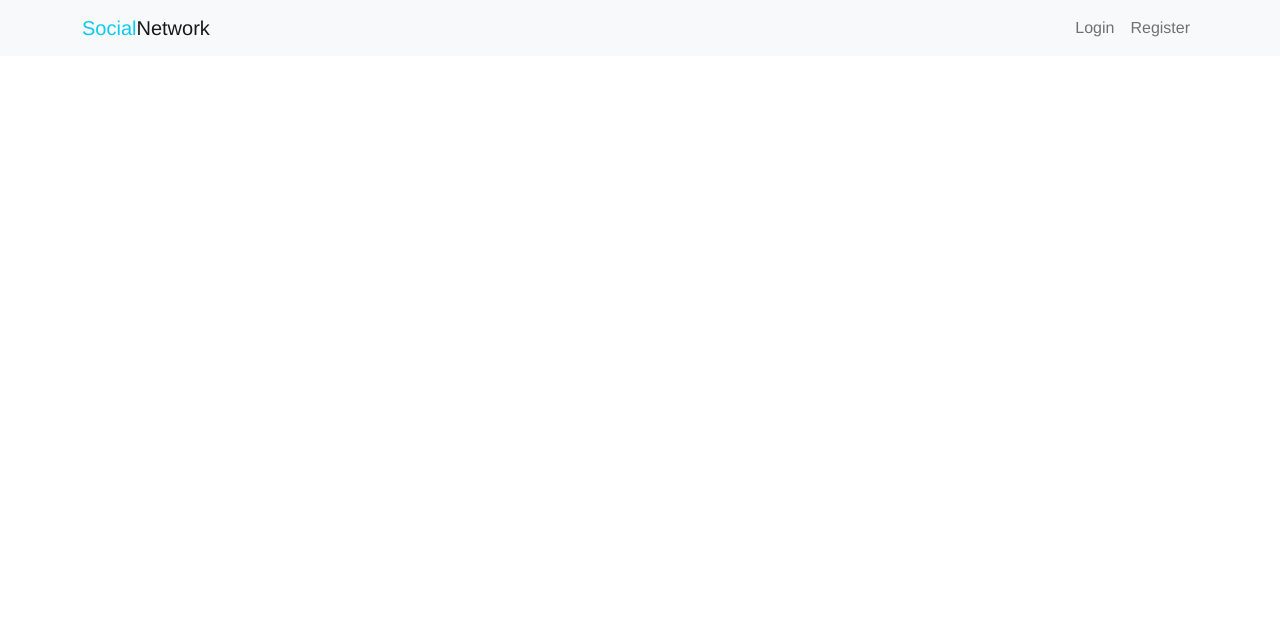
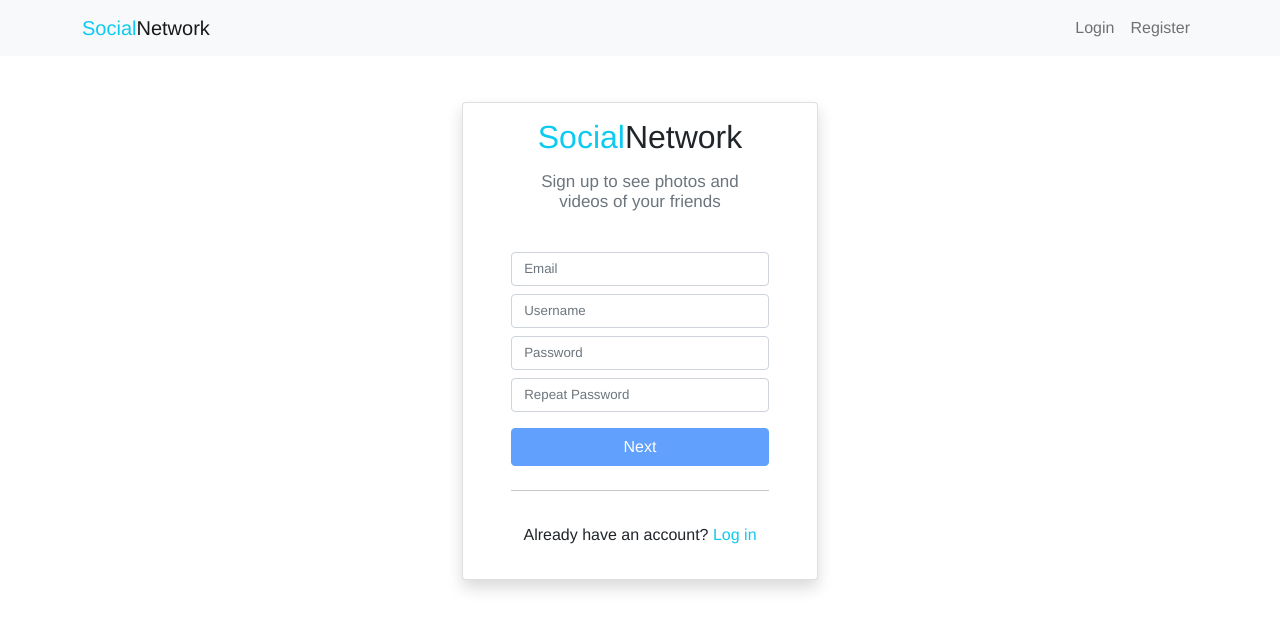
Before and after one commit to EmilArnaudov/angular-social-network, an Angular app: page /register in a window 1280 px wide. Shown: the top 630 px of the page. Built offline with nearby package versions, Linux system fonts and the light colour scheme.

Commit message:
create register form

```diff
--- a/src/app/auth/register/register.component.html
+++ b/src/app/auth/register/register.component.html
@@ -1 +1,57 @@
-<p>register works!</p>
+<div class="container">
+    <div class="row  d-flex align-items-center justify-content-center mt-5">
+        <div class="col-lg-4 col-md-8 col-sm-8">
+            <div class="card shadow">
+                <div class="card-title text-center">
+                    <h2 class="title">
+                        <span class="text-info">Social</span>Network
+                    </h2>
+
+                    <h4 class="title text-secondary">Sign up to see photos and videos of your friends</h4>
+                </div>
+                <div class="card-body">
+
+                    <div class="input-wrapper align-items-center">
+
+
+                        <div class="mg-4">
+                            <!-- <label for="email" class="form-label">Email</label> -->
+                            <input type="text" class="form-control" id="email" name="email" placeholder="Email">
+                        </div>
+
+                        <div class="mg-4">
+                            <!-- <label for="email" class="form-label">Email</label> -->
+                            <input type="text" class="form-control" id="username" name="username" placeholder="Username">
+                        </div>
+
+                        <div class="mg-4">
+                            <!-- <label for="password" class="form-label">Password</label> -->
+                            <input type="password" class="form-control" id="password" name="password" placeholder="Password">
+                        </div>
+
+                        <div class="mg-4">
+                            <!-- <label for="password" class="form-label">Password</label> -->
+                            <input type="password" class="form-control" id="repeatPassword" name="repeatPassword" placeholder="Repeat Password">
+                        </div>
+
+                        <div class="d-grid mg-4">
+                            <button disabled type="button" class="btn btn-primary">Next</button>
+                        </div>
+
+                        <hr>
+
+                        <div class="mg-4 text-center pt-3 pb-3">
+                            Already have an account? <span id="sign-up" class="text-info" routerLink="/login">Log in</span>
+                        </div>
+
+                    </div>
+
+
+
+
+
+                </div>
+            </div>
+        </div>
+    </div>
+</div>
--- a/src/app/auth/register/register.component.scss
+++ b/src/app/auth/register/register.component.scss
@@ -0,0 +1,36 @@
+.container {
+    margin-top: 8%;
+}
+
+.title {
+    margin-top: 15px;
+    margin-bottom: 15px;
+    text-align: center;
+}
+
+.input-wrapper {
+    width: 80%;
+    margin: 0 auto;
+}
+
+input {
+    margin-bottom: 8px ;
+    font-size: smaller;
+}
+
+button {
+    margin-top: 8px;
+    margin-bottom: 8px;
+}
+
+
+#sign-up:hover {
+    cursor: pointer;
+}
+
+h4 {
+    width: 70%;
+    text-align: center;
+    font-size: 17px;
+    margin: 0 auto;
+}
```
